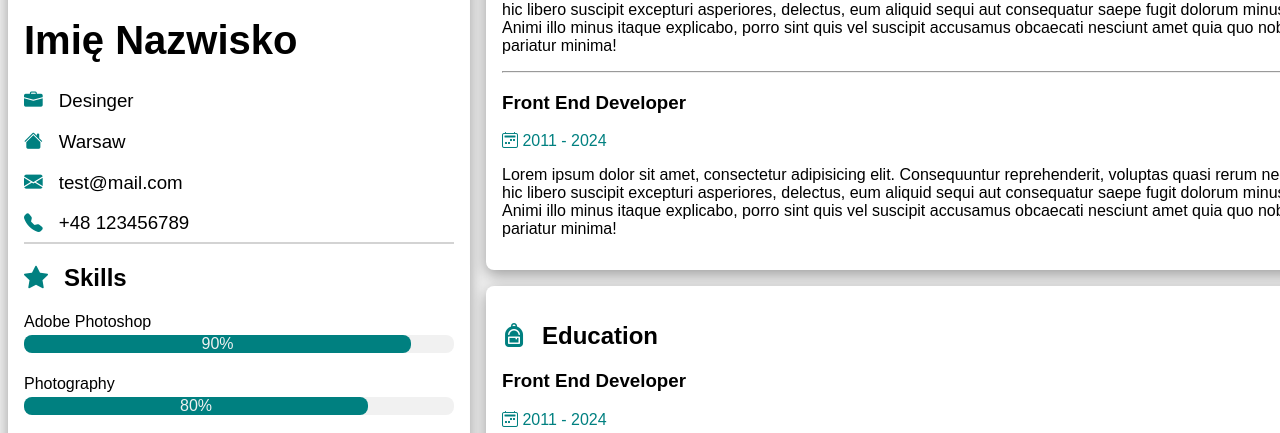
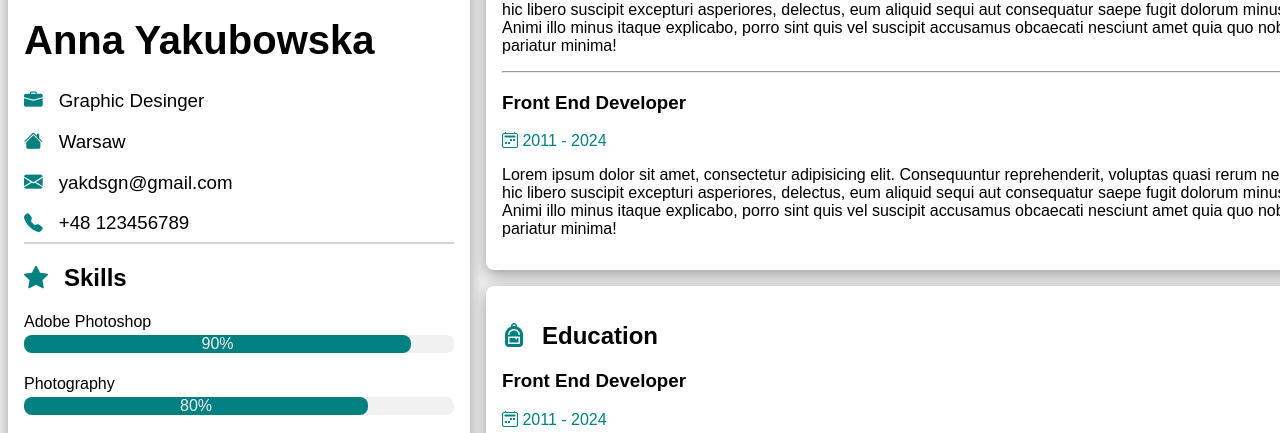
Before and after one commit to Anna123098/cv.anna, a plain HTML site: page index.html in a window 1280 px wide. Shown: the part 367-800 px from the top of the page. Drawn offline with nearby package versions, Linux system fonts and the light colour scheme.

Commit message:
Update index.html

```diff
--- a/index.html
+++ b/index.html
@@ -12,10 +12,10 @@
     <div class="column left-column">
       <img class="photo" src="https://images.unsplash.com/flagged/photo-1570612861542-284f4c12e75f?q=80&w=2070&auto=format&fit=crop&ixlib=rb-4.0.3&ixid=M3wxMjA3fDB8MHxwaG90by1wYWdlfHx8fGVufDB8fHx8fA%3D%3D" alt="profile photo">
       <div class="basic-info">
-        <h1 class="name">Imię Nazwisko</h1>
-        <h3><i class="bi bi-briefcase-fill"></i>Desinger</h3>
+        <h1 class="name">Anna Yakubowska</h1>
+        <h3><i class="bi bi-briefcase-fill"></i>Graphic Desinger</h3>
         <h3><i class="bi bi-house-fill"></i>Warsaw</h3>
-        <h3><i class="bi bi-envelope-fill"></i>test@mail.com</h3>
+        <h3><i class="bi bi-envelope-fill"></i>yakdsgn@gmail.com</h3>
         <h3><i class="bi bi-telephone-fill"></i>+48 123456789</h3>
         <hr>
         <h2><i class="bi bi-star-fill"></i>Skills</h2>
```
